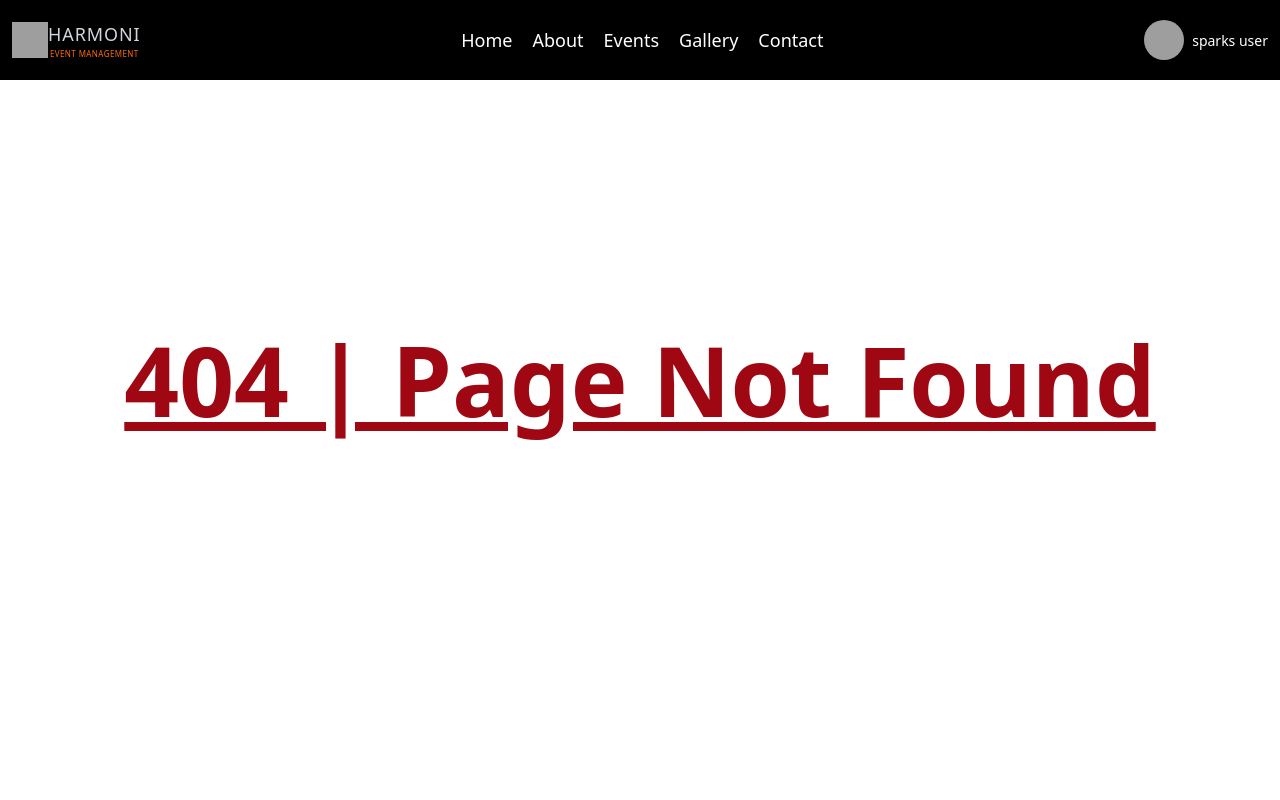
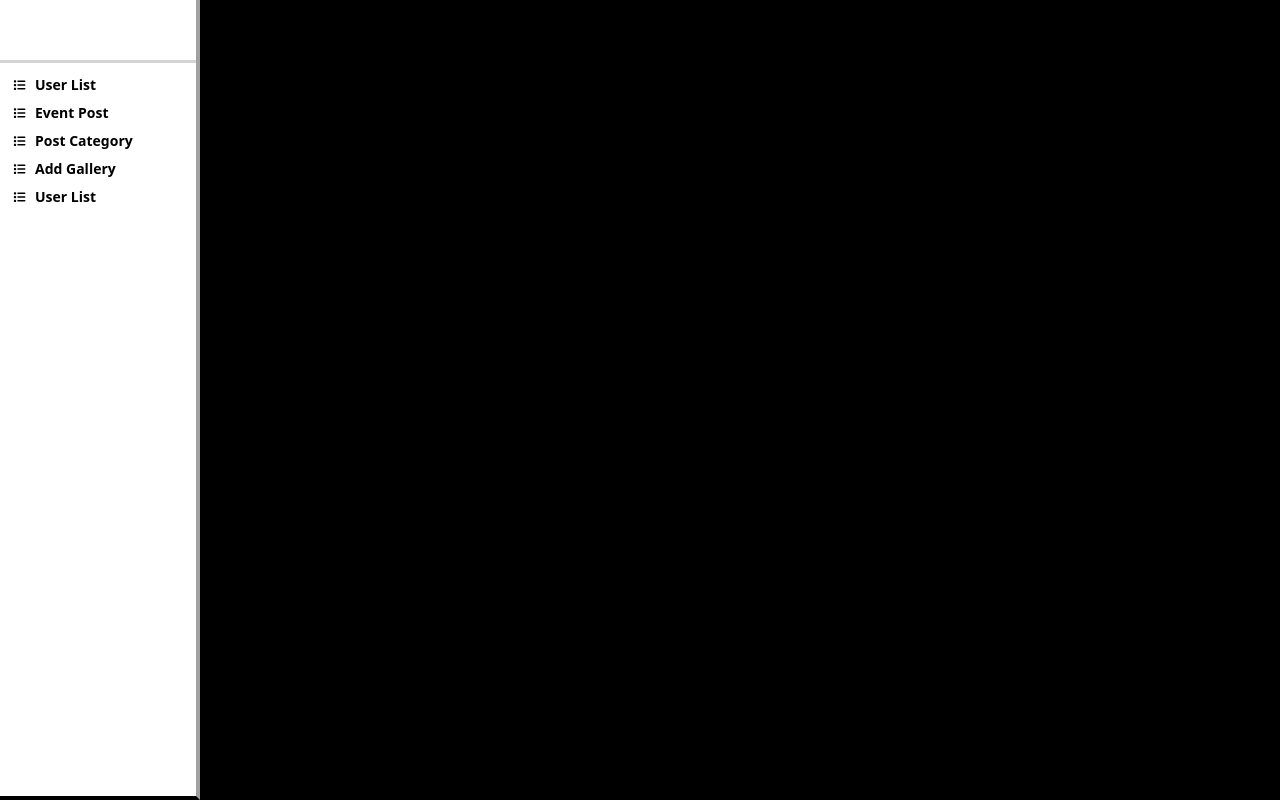
Before and after one commit to Vishal-Dev-2294/UI-PRACTICE, a React (Vite) app in the folder 02-harmoni-intern/: page /Admin in a window 1280 px wide. Before the commit this address had no page. Built offline with nearby package versions, Linux system fonts and the light colour scheme; grey boxes are pictures that could not be loaded.

Commit message:
Pending From Admin Dashboard

```diff
--- a/02-harmoni-intern/src/App.jsx
+++ b/02-harmoni-intern/src/App.jsx
@@ -11,11 +11,12 @@ import Account from "./Pages/Account";
 import Changepass from "./Pages/Changepass";
 import MyBookings from "./Pages/MyBookings";
 import ChangeUserDetail from "./Pages/ChangeUserDetail";
+import Admin from "./Pages/Admin";
 
 function App() {
   return (
     <>
-    <Navbar />
+    {/* <Navbar /> */}
     <Routes>
         <Route path="/" element={<Hero />} />
         <Route path="/About" element={<About />} />
@@ -28,6 +29,7 @@ function App() {
         <Route path="/MyBookings" element={<MyBookings />} />
         <Route path="/ChangeUserDetail" element={<ChangeUserDetail />} />
         <Route path="*" element={<Notfound />} />
+        <Route path="Admin" element={<Admin />} />
     </Routes>
     </>
   )
--- a/02-harmoni-intern/src/Pages/Admin.jsx
+++ b/02-harmoni-intern/src/Pages/Admin.jsx
@@ -0,0 +1,60 @@
+import { FontAwesomeIcon } from "@fortawesome/react-fontawesome";
+import { faList } from "@fortawesome/free-solid-svg-icons";
+
+const Admin = () => {
+  return (
+    <>
+      <div className="h-screen bg-black w-full">
+        {/* left Content */}
+        <div className="h-full max-w-[200px] bg-white border-4 border-t-0 border-l-0 border-r-neutral-400">
+          <div className="pt-15 w-full">
+            <div className=" flex flex-col gap-2 border-3 p-3 border-t-neutral-300 border-l-0 border-r-0 border-l-0 border-b-0">
+              <div className="flex item-center gap-2 font-bold">
+                <div className="text-xs font-extrabold flex items-center">
+                  <FontAwesomeIcon icon={faList} />
+                </div>
+                <div>
+                  <h3 className="text-sm"> User List </h3>
+                </div>
+              </div>
+              <div className="flex item-center gap-2 font-bold">
+                <div className="text-xs font-extrabold flex items-center">
+                  <FontAwesomeIcon icon={faList} />
+                </div>
+                <div>
+                  <h3 className="text-sm"> Event Post </h3>
+                </div>
+              </div>
+              <div className="flex item-center gap-2 font-bold">
+                <div className="text-xs font-extrabold flex items-center">
+                  <FontAwesomeIcon icon={faList} />
+                </div>
+                <div>
+                  <h3 className="text-sm"> Post Category </h3>
+                </div>
+              </div>
+              <div className="flex item-center gap-2 font-bold">
+                <div className="text-xs font-extrabold flex items-center">
+                  <FontAwesomeIcon icon={faList} />
+                </div>
+                <div>
+                  <h3 className="text-sm"> Add Gallery </h3>
+                </div>
+              </div>
+              <div className="flex item-center gap-2 font-bold">
+                <div className="text-xs font-extrabold flex items-center">
+                  <FontAwesomeIcon icon={faList} />
+                </div>
+                <div>
+                  <h3 className="text-sm"> User List </h3>
+                </div>
+              </div>
+            </div>
+          </div>
+        </div>
+      </div>
+    </>
+  );
+};
+
+export default Admin;
--- a/02-harmoni-intern/src/Pages/Details.jsx
+++ b/02-harmoni-intern/src/Pages/Details.jsx
@@ -1,4 +1,4 @@
-import { FontAwesomeIcon } from "@fortawesome/react-fontawesome";
+
 import { faCalendar } from "@fortawesome/free-solid-svg-icons";
 import { faMapLocationDot } from "@fortawesome/free-solid-svg-icons";
 
```
